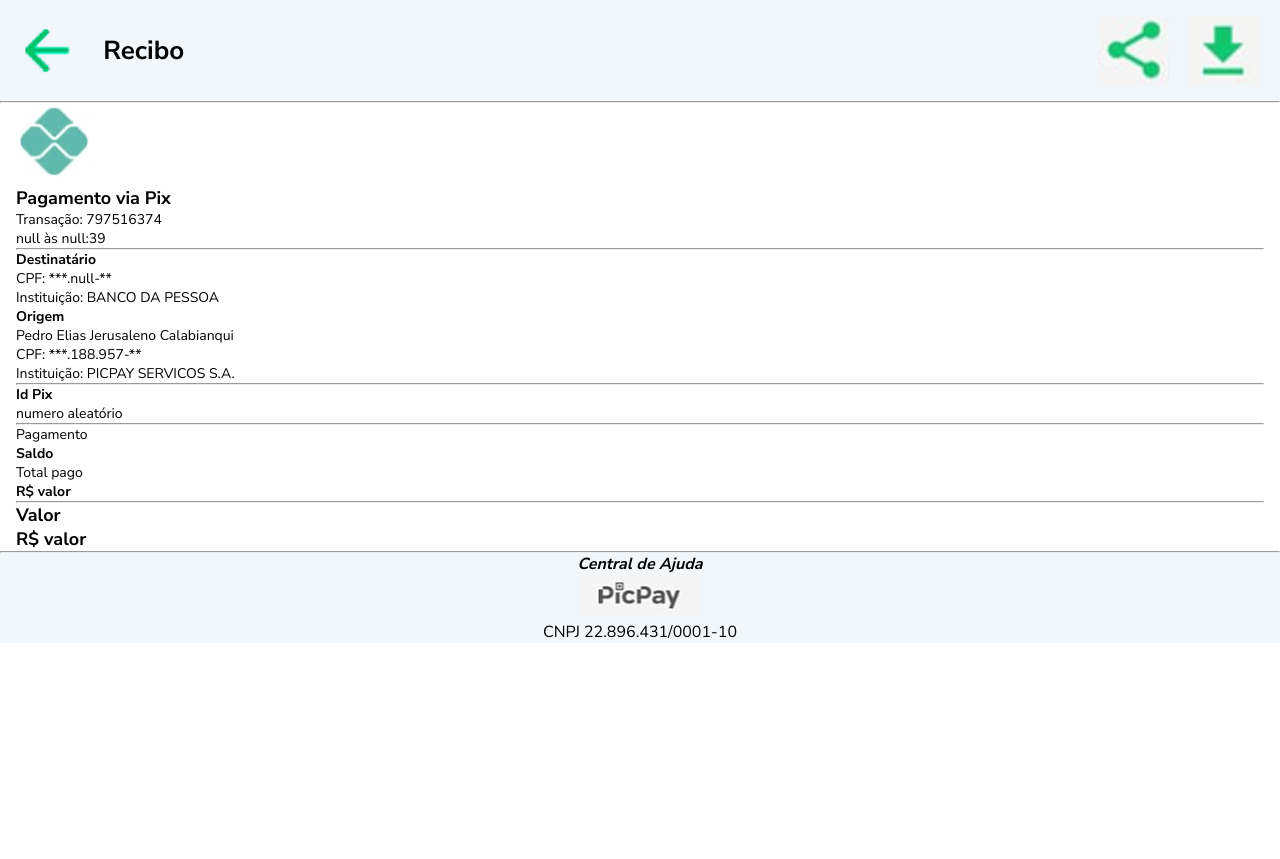
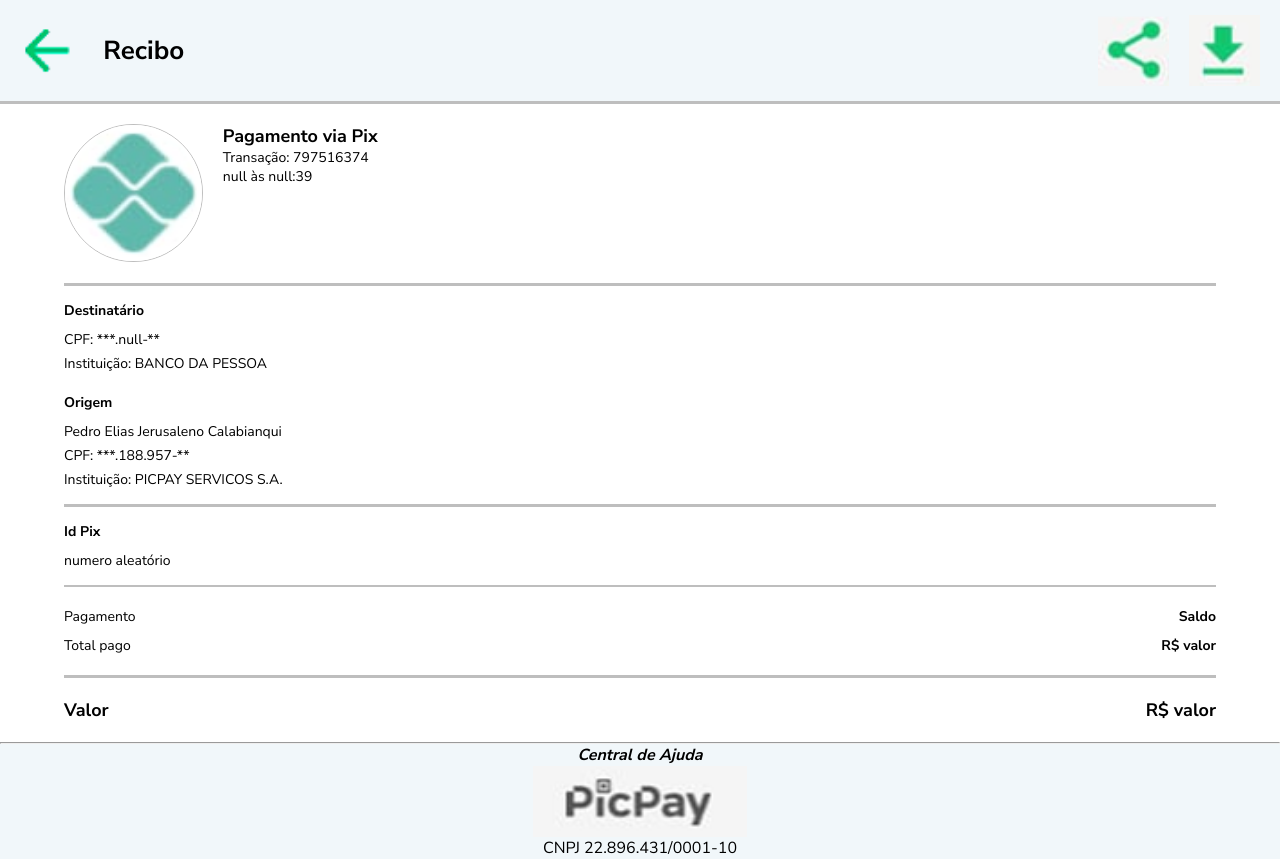
Before and after one commit to Elias-Pdr/Picpay.site, a plain HTML site: page comprovante.html in a window 1280 px wide. Before the commit the page ends 800 px from the top, so only its background shows below. Drawn offline with Linux system fonts and the light colour scheme.

Commit message:
Versão 1.0 Completa

```diff
--- a/comprovante.html
+++ b/comprovante.html
@@ -8,7 +8,7 @@
     <style>
         @import url('https://fonts.googleapis.com/css2?family=Nunito+Sans:wght@200;300;400;600;700;800;900&display=swap');
         :root{
-            --largura: 100vw;
+            --largura: 100%;
         }
         *{
             margin: 0%;
@@ -20,12 +20,12 @@
             width: var(--largura);
             font-family: 'Nunito Sans', sans-serif;
             font-size: 1em;
+
         }
         header{
             display: flex;
             align-items: center;
             justify-content: space-between;
-            width:  100vw;
             background-color: #f1f7fa;
         }
         header img{
@@ -41,6 +41,7 @@
             display: flex;
             align-items: center;
             margin: 5px 10px;
+
         }
         a> img{
             margin: 10px;
@@ -52,20 +53,49 @@
             margin-left: 20px;
             font-size: 26px;
         }
+        #sub_header{
+            display: flex;
+        }
         #sub_header p{
             font-size: 14px;
         }
 
         #sub_header, main, #sub_main{
-            margin: 0px 16px;
+            width: 90%;
+            margin: auto;
         }
 
-        #sub_header hr, main hr, {
+        #sub_header hr, main hr, #sub_main hr{
             background-color: #00000041;
             height: 0.20vw;
             border: 0px;
-            width: 96%;
-            margin: auto;
+        }
+        #hr_do_header{
+            background-color: #00000041;
+            height: 0.20vw;
+            border: 0px;
+            margin: 0px auto 20px auto;
+        }
+        #hr_especial{
+            background-color: #00000041;
+            height: 0.20vw;
+            border: 0px;
+            margin: 15px auto;
+            width: 90%;
+
+        }
+
+        #sub_header img{
+            width: 10.69vw;
+            height: 10.69vw;
+            background-size: cover;
+            border: 1px solid #00000041;
+            border-radius: 100px;
+            margin-right: 20px;
+
+        }
+        main p, #sub_main p{
+            margin: 5px 0px;
         }
 
         .strong{
@@ -88,11 +118,39 @@
         }
         footer{
             background-color: #f1f7fa;
-            text-align: center;
+            display: flex;
+            flex-direction: column;
+            align-items: center;
+            background-color: #f1f7fa;
+
+        }
+        footer p{
+            width: fit-content;
+
+        }
+        footer img{
+            width: 16.66vw;
+            height: 5.55vw;
+            background-size: cover;
+
+        }
+        #footer_hr{
+            margin: 15px 0px 0px 0px;
+        }
+        .hr_com_margem{
+            margin: 15px 0px;
+        }
+        .espaçamento{
+            margin-bottom: 10px;
+        }
+        ._lado{
+            display: flex;
+            justify-content: space-between;
         }
     </style>
 </head>
 <body>
+
     <header>
         <div>
             <a href="extrato.html"><img src="img/back.png" alt=""></a>
@@ -103,45 +161,64 @@
             <img src="img/pix/recibo_baixar_40px.png" alt="">
         </div>
     </header>
-    <hr>
+
+    <hr id="hr_do_header">
+
     <div id="sub_header">
-        <img src="img/pix/pix_pequeno_77px.png" alt="">
+        <span><img src="img/pix/pix_pequeno_77px.png" alt=""></span>
+        <span>
             <h2 class="letra_maior">Pagamento via Pix</h2>
             <p id="num_transição">Transação: numero aleatório</p>
             <p id="horaEdata">dia e hora</p>
-        <hr>
+        </span>
     </div>
+    <hr id="hr_especial">
+
 
     <main>
-        <p class="strong">Destinatário</p>
+        <p class="strong espaçamento">Destinatário</p>
         <p id="nome">NOME COMPLETO DA PESSOA</p>
         <p id="cpf">CPF: cpf da pessoa</p>
         <p id="banco">Instituição: BANCO DA PESSOA</p>
-        <p class="strong">Origem</p>
+        <p style="margin-top: 20px;" class="strong espaçamento">Origem</p>
         <p>Pedro Elias Jerusaleno Calabianqui</p>
         <p>CPF: ***.188.957-**</p>
         <p>Instituição: PICPAY SERVICOS S.A.</p>
-        <hr>
-        <p class="strong">Id Pix</p>
+        <hr class="hr_com_margem">
+        <p class="strong espaçamento">Id Pix</p>
         <p id="id">numero aleatório</p>
-        <hr>
+        <hr class="hr_com_margem">
+
+        <span class="_lado">
             <p>Pagamento</p>
             <p class="strong">Saldo</p>
+        </span>
+
+        <span class="_lado">
             <p>Total pago</p>
             <p class="strong" id="preço">R$ valor</p>
+        </span>
+
     </main>
 
     <div id="sub_main">
-        <hr>
+        <hr class="hr_com_margem">
+        <span class="_lado">
             <p class="letra_maior">Valor</p>
             <p class="letra_maior" id="preço2">R$ valor</p>
+        </span>
     </div>
-    <hr>
+
+    <hr id="footer_hr">
+
     <footer>
         <p id="inclinado" class="strong">Central de Ajuda</p>
         <img src="img/pix/recibo_marca_dagua_40px120px.png" alt="">
         <p>CNPJ 22.896.431/0001-10</p>
     </footer>
+
+
+
 
     <script>
         let num_transição = document.getElementById('num_transição')
```
Lines whose indentation alone changed are shown as unchanged.
